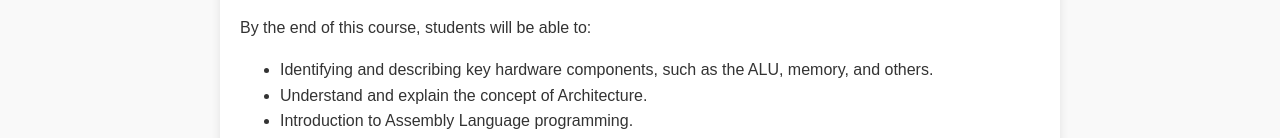
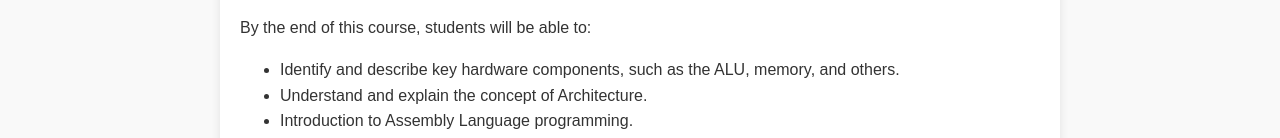
Before and after one commit to MYaghouti/CSCE-212-Introduction-to-Computer-Architecture, a plain HTML site: page index.html in a window 1280 px wide. Shown: the part 413-551 px from the top of the page. Drawn offline with Linux system fonts and the light colour scheme.

Commit message:
Add files via upload

```diff
--- a/index.html
+++ b/index.html
@@ -28,7 +28,7 @@
       <p>By the end of this course, students will be able to:</p>
     <ul>
 
-        <li>Identifying and describing key hardware components, such as the ALU, memory, and others.</li>
+        <li>Identify and describe key hardware components, such as the ALU, memory, and others.</li>
         <li>Understand and explain the concept of Architecture.</li>
         <li>Introduction to Assembly Language programming.</li>
         <li>Understand and explain the concept of microarchitecture.</li>
```
